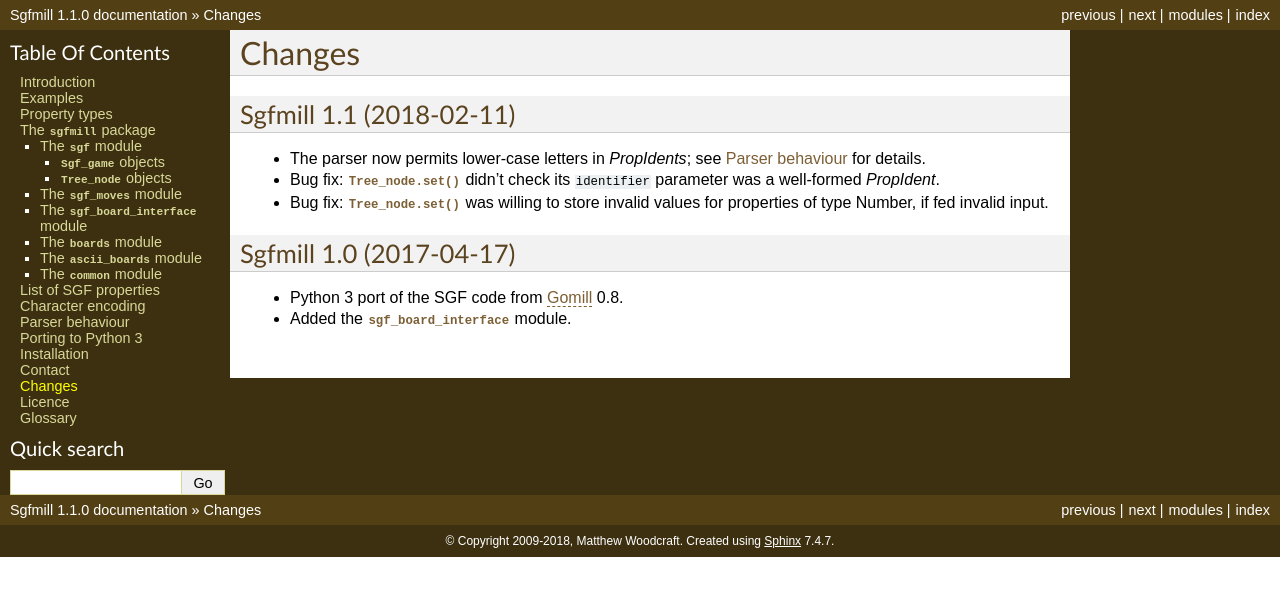
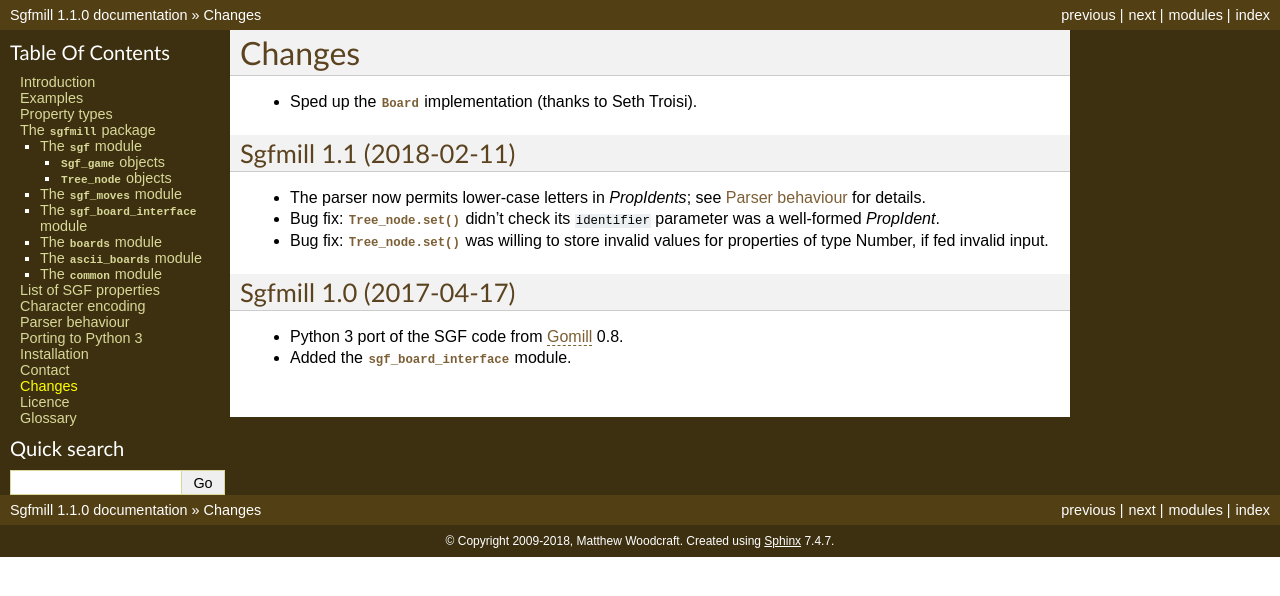
Before and after one commit to mattheww/sgfmill, a Sphinx documentation site: the page built from doc/changes.rst, in a window 1280 px wide. Shown: the top 596 px of the page. Built offline with Sphinx 7.4.7, drawn with Linux system fonts in a browser that asks for light colours.

Commit message:
Changelog entry for the Board speedups

```diff
--- a/doc/changes.rst
+++ b/doc/changes.rst
@@ -1,5 +1,8 @@
 Changes
 =======
+
+* Sped up the :class:`.Board` implementation (thanks to Seth Troisi).
+
 
 Sgfmill 1.1 (2018-02-11)
 ------------------------
```
